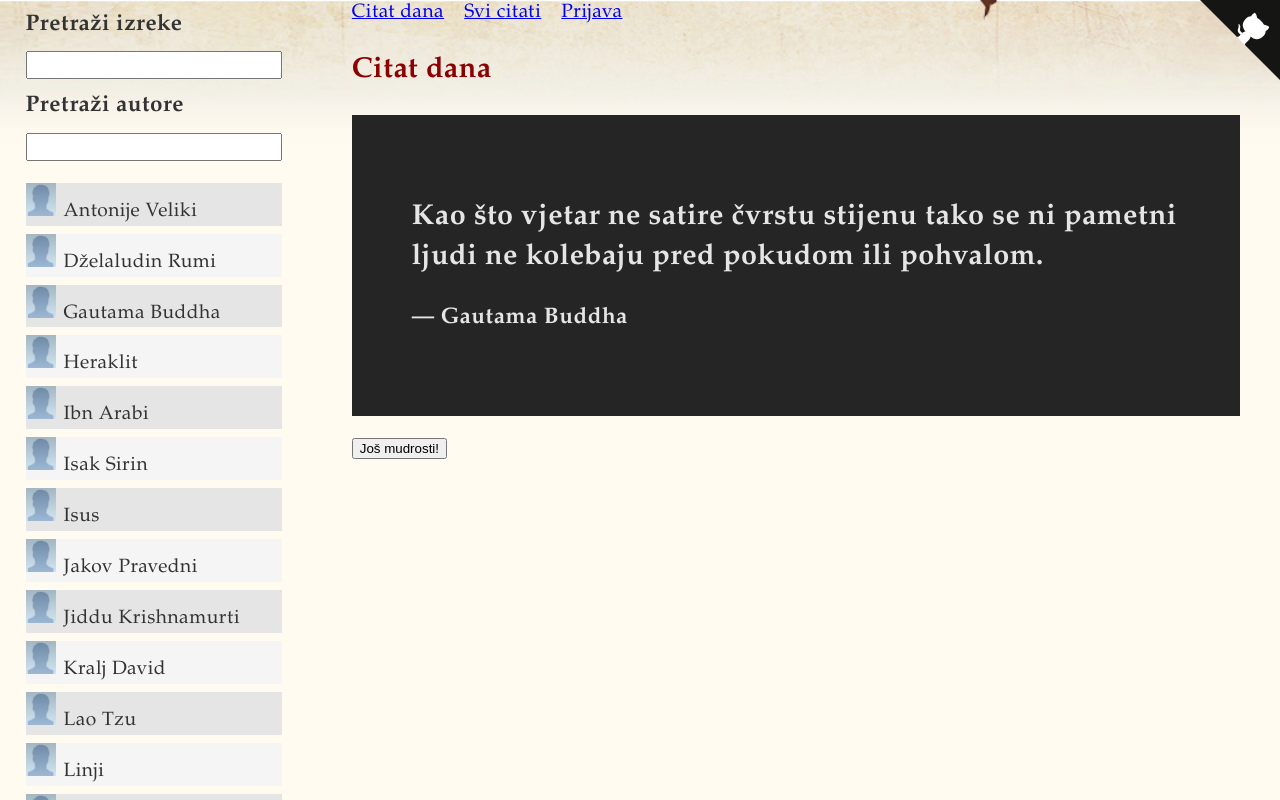
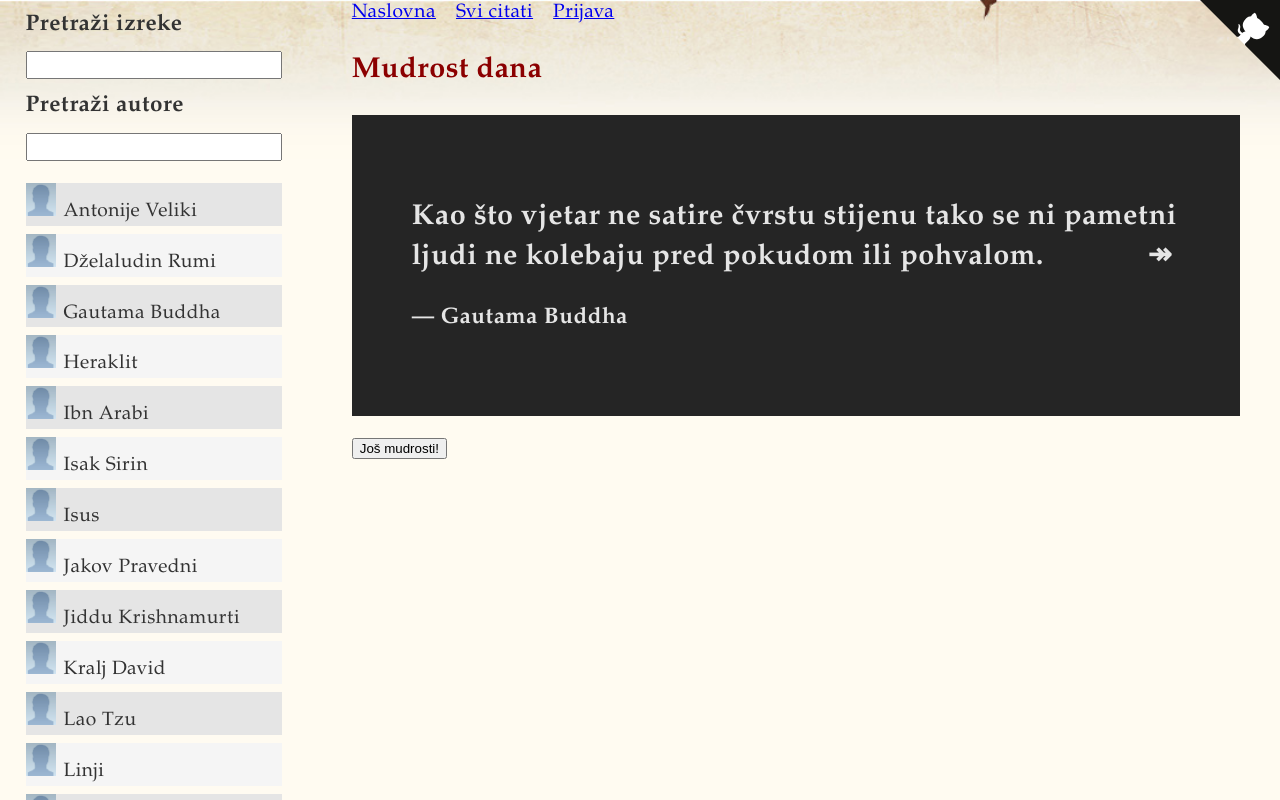
Before and after one commit to skolakoda/programming-quotes, a React (Create React App) app: page /login in a window 1280 px wide. Built offline with nearby package versions, Linux system fonts and the light colour scheme; no server answers.

Commit message:
add arrow link

```diff
--- a/src/components/header/Navigation.jsx
+++ b/src/components/header/Navigation.jsx
@@ -13,7 +13,7 @@ const Navigation = ({language, token, admin, setLanguage}) => {
     <header>
       <Github repoUrl="https://github.com/mudroljub/svetemisli" />
       <nav>
-        <Link to="/" replace={true}>{translate('DAILY_QUOTE')}</Link>
+        <Link to="/" replace={true}>{translate('HOME')}</Link>
         <Link to="/all-quotes">{translate('ALL_QUOTES')}</Link>
         {admin && <Link to="/add-quote">{translate('ADD_QUOTE')}</Link>}
         {token
--- a/src/components/main/Quote.css
+++ b/src/components/main/Quote.css
@@ -43,7 +43,8 @@
   text-decoration: none;
 }
 
-.admin-actions {
+.icons {
+  float: right;
   white-space: nowrap;
 }
 
--- a/src/components/main/Quote.jsx
+++ b/src/components/main/Quote.jsx
@@ -52,15 +52,16 @@ class Quote extends Component {
     return quote[language] ? (
       <blockquote className={cssClass || 'small-quote'}>
         <p className="quote-text">
-          <Link to={`/quote/${id}`} className="no-link">
-            {quote[language]}
-          </Link>&nbsp;
-          { admin &&
-            <span className="admin-actions">
-              <Link to={`/edit-quote/${id}`}><span className="edit-icon">&#9998;</span></Link>&nbsp;
-              <span onClick={this.tryDelete} className={deleteCss}>&#10005;</span>
-            </span>
-          }
+          {quote[language]} &nbsp;
+          <span className="icons">
+            <Link to={`/quote/${id}`} className="no-link">↠</Link>&nbsp;
+            {admin &&
+              <span>
+                <Link to={`/edit-quote/${id}`}><span className="edit-icon">&#9998;</span></Link>&nbsp;
+                <span onClick={this.tryDelete} className={deleteCss}>&#10005;</span>
+              </span>
+            }
+          </span>
         </p>
         <span className="quote-author"> — <Link to={authorLink}>{author}</Link></span>
 
--- a/src/data/translations.json
+++ b/src/data/translations.json
@@ -1,46 +1,10 @@
 {
-  "en": {
-    "HOME": "Home",
-    "LOGIN": "Login",
-    "LOGOUT": "Logout",
-    "PROFILE": "My profile",
-    "SACRED_QUOTES": "Sacred quotes",
-    "RANDOM_QUOTE": "Random quote",
-    "ALL_QUOTES": "All quotes",
-    "SEARCH_QUOTES": "Search quotes",
-    "SEARCH_AUTHORS": "Search authors",
-    "AUTHOR": "Author",
-    "AUTHOR_TIP": "name from en.wikipedia",
-    "QUOTE_SERBIAN": "Quote in Serbian language",
-    "QUOTE_ENGLISH": "Quote in English language",
-    "SOURCE": "Source",
-    "OPTIONAL": "optional",
-    "POST": "Post",
-    "POST_ERROR": "There was error while saving, please try again",
-    "REQUIRED_FIELDS": "Author and at least one language is required.",
-    "SUCCESS_SAVED": "Thanks, the quote has been successfully saved.",
-    "ADD_QUOTE": "Add quote",
-    "DAILY_QUOTE": "Daily quote",
-    "QUOTE_OF_THE_DAY": "Quote of the day",
-    "EDIT_QUOTE": "Edit quote",
-    "QUOTE_DELETED": "The quote is deleted.",
-    "SHOWING_RESULTS": "Showing quotes for search term",
-    "LOGIN_REQUIRED": "You must be logged in",
-    "ADMIN_REQUIRED": "You must have admin privilege.",
-    "ALREADY_EXISTS": "The quote already exists",
-    "ARGUMENTS_ERROR": "You haven't send all required fields.",
-    "SUCCESSFULLY_LOGIN": "You have been successfully logged in.",
-    "SUCCESSFULLY_LOGOUT": "You have been successfully logged out.",
-    "NO_TRANSLATION": "No translation for this quote.",
-    "NETWORK_PROBLEM": "Problem with network, please try again later."
-  },
   "sr": {
-    "HOME": "Početna",
+    "HOME": "Naslovna",
     "LOGIN": "Prijava",
     "LOGOUT": "Odjava",
     "PROFILE": "Moj profil",
     "SACRED_QUOTES": "Svete misli",
-    "RANDOM_QUOTE": "Random citat",
     "ALL_QUOTES": "Svi citati",
     "SEARCH_QUOTES": "Pretraži izreke",
     "SEARCH_AUTHORS": "Pretraži autore",
@@ -55,8 +19,7 @@
     "REQUIRED_FIELDS": "Obavezni su author i citat na bar jednom jeziku.",
     "SUCCESS_SAVED": "Hvala, citat je uspešno sačuvan.",
     "ADD_QUOTE": "Dodaj citat",
-    "DAILY_QUOTE": "Citat dana",
-    "QUOTE_OF_THE_DAY": "Citat dana",
+    "QUOTE_OF_THE_DAY": "Mudrost dana",
     "EDIT_QUOTE": "Uredi citat",
     "QUOTE_DELETED": "Citat je obrisan.",
     "SHOWING_RESULTS": "Prikazuje citate koji uključuju frazu",
```
